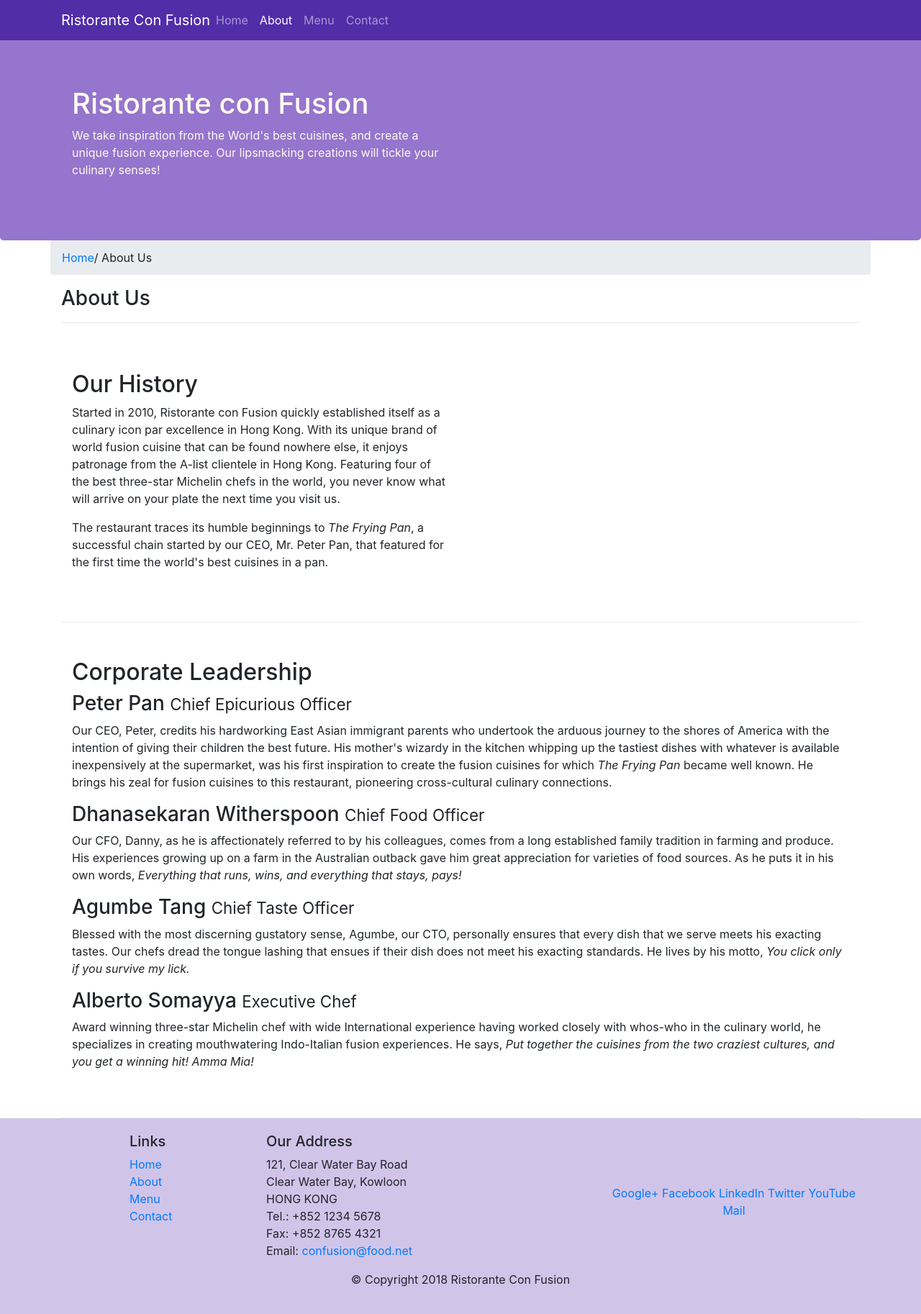
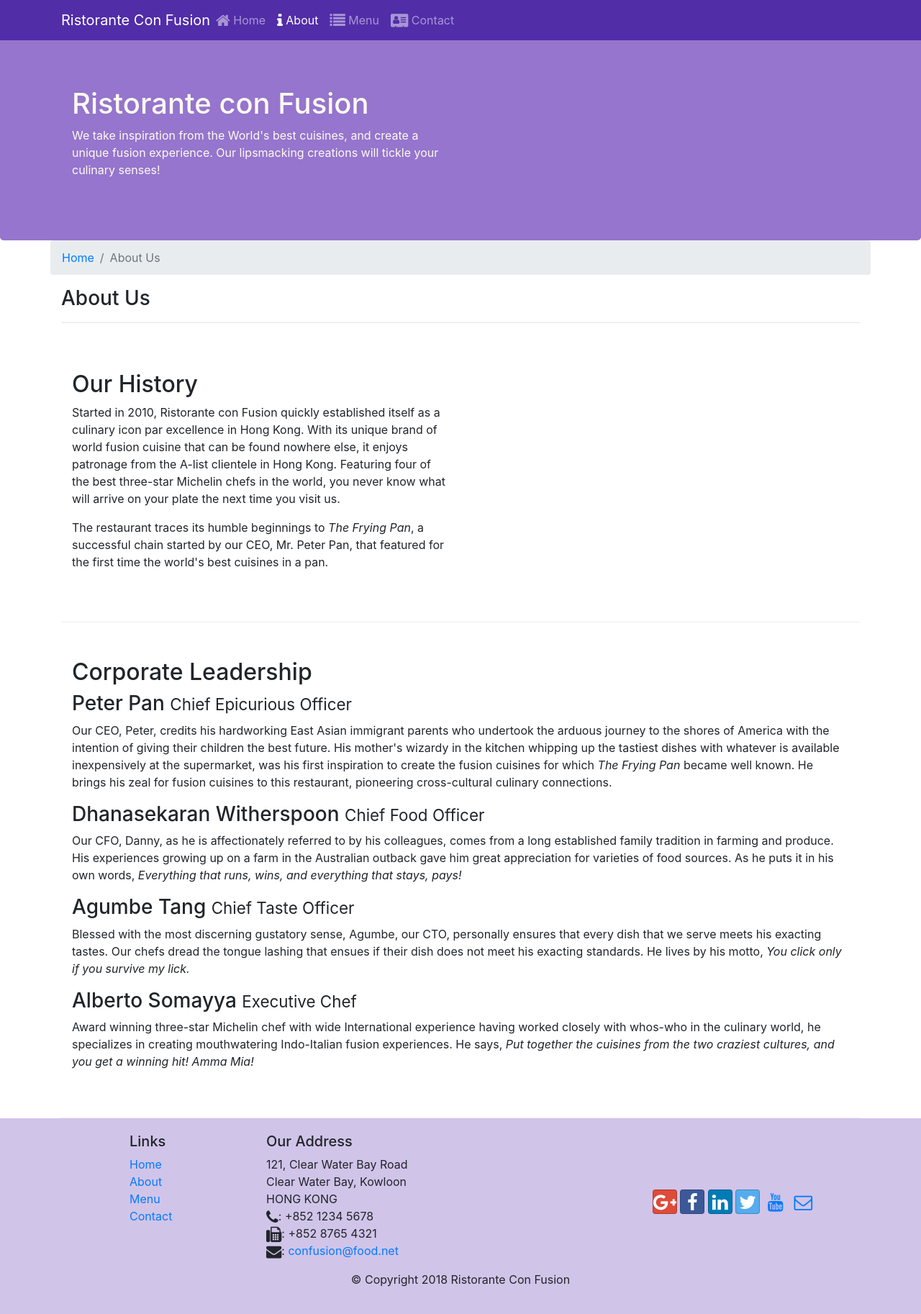
Before and after one commit to clarenRod/conFusion, a website: page aboutus.html in a window 1280 px wide. Shown: the whole page at 72% size. Drawn offline with nearby package versions, Linux system fonts and the light colour scheme.

Commit message:
bootstrap fonts

```diff
--- a/aboutus.html
+++ b/aboutus.html
@@ -9,6 +9,8 @@
 
     <!-- Bootstrap CSS -->
     <link rel="stylesheet" href="node_modules/bootstrap/dist/css/bootstrap.min.css">
+    <link rel="stylesheet" href="node_modules/font-awesome/css/font-awesome.min.css">
+    <link rel="stylesheet" href="node_modules/bootstrap-social/bootstrap-social.css">
     <link rel="stylesheet" href="css/styles.css">
 
     <title>Ristorante Con Fusion: About Us</title>
@@ -24,10 +26,10 @@
             <a class="navbar-brand mr-auto" href="index.html">Ristorante Con Fusion</a>
             <div class="collapse navbar-collapse" id="Navbar">
                 <ul class="navbar-nav mr-auto">
-                    <li class="nav-item"><a class="nav-link"href="index.html">Home</a></li>
-                    <li class="nav-item active"><a class="nav-link" href="aboutus.html">About</a></li>
-                    <li class="nav-item"><a class="nav-link href="#">Menu</a></li>
-                    <li class="nav-item"><a class="nav-link href="#">Contact</a></li>
+                    <li class="nav-item "><a class="nav-link" href="index.html"><span class="fa fa-home fa-lg"></span> Home</a></li>
+                    <li class="nav-item active"><a class="nav-link" href="aboutus.html"><span class="fa fa-info fa-lg"></span> About</a></li>
+                    <li class="nav-item"><a class="nav-link" href="#"><span class="fa fa-list fa-lg"></span> Menu</a></li>
+                    <li class="nav-item"><a class="nav-link" href="#"><span class="fa fa-address-card fa-lg"></span> Contact</a></li>
 
                 </ul>
 
@@ -51,8 +53,8 @@
     <div class="container">
         <div class="row">
             <ol class="col-12 breadcrumb">
-                <li class="breadcrumb-item"><a href="index.html">Home </a></li>
-                <li class="breadscrumb-item active"> / About Us</li>
+                <li class="breadcrumb-item"><a href="index.html">Home</a></li>
+                <li class="breadcrumb-item active">About Us</li>
             </ol>
             <div class="col-12">
                <h3>About Us</h3>
@@ -105,19 +107,19 @@
 		              121, Clear Water Bay Road<br>
 		              Clear Water Bay, Kowloon<br>
 		              HONG KONG<br>
-		              Tel.: +852 1234 5678<br>
-		              Fax: +852 8765 4321<br>
-		              Email: <a href="mailto:confusion@food.net">confusion@food.net</a>
+                      <i class="fa fa-phone fa-lg"></i>: +852 1234 5678<br>
+		              <i class="fa fa-fax fa-lg"></i>: +852 8765 4321<br>
+		              <i class="fa fa-envelope fa-lg"></i>: <a href="mailto:confusion@food.net">confusion@food.net</a>
 		           </address>
                 </div>
                 <div class="col-12 col-sm-4 align-self-center">
                     <div class="text-center">
-                        <a href="http://google.com/+">Google+</a>
-                        <a href="http://www.facebook.com/profile.php?id=">Facebook</a>
-                        <a href="http://www.linkedin.com/in/">LinkedIn</a>
-                        <a href="http://twitter.com/">Twitter</a>
-                        <a href="http://youtube.com/">YouTube</a>
-                        <a href="mailto:">Mail</a>
+                        <a class="btn btn-social-icon btn-google" href="http://google.com/+"><i class="fa fa-google-plus fa-lg"></i></a>
+                        <a class="btn btn-social-icon btn-facebook" href="http://www.facebook.com/profile.php?id="><i class="fa fa-facebook fa-lg"></i></a>
+                        <a class="btn btn-social-icon btn-linkedin" href="http://www.linkedin.com/in/"><i class="fa fa-linkedin fa-lg"></i></a>
+                        <a class="btn btn-social-icon btn-twitter" href="http://twitter.com/"><i class="fa fa-twitter fa-lg"></i></a>
+                        <a class="btn btn-social-icon btn-youtube" href="http://youtube.com/"><i class="fa fa-youtube fa-lg"></i></a>
+                        <a class="btn btn-social-icon" href="mailto:"><i class="fa fa-envelope-o fa-lg"></i></a>
                     </div>
                 </div>
            </div>
--- a/package.json
+++ b/package.json
@@ -15,6 +15,8 @@
   },
   "dependencies": {
     "bootstrap": "^4.0.0",
+    "bootstrap-social": "^5.1.1",
+    "font-awesome": "^4.7.0",
     "jquery": "^3.3.1",
     "popper.js": "^1.12.9"
   }
```
Also changed, not shown: index.html (+15 -13 lines), 1 other file.
